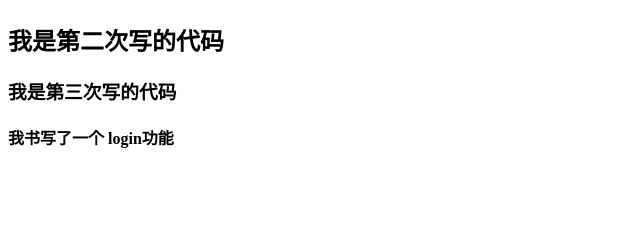
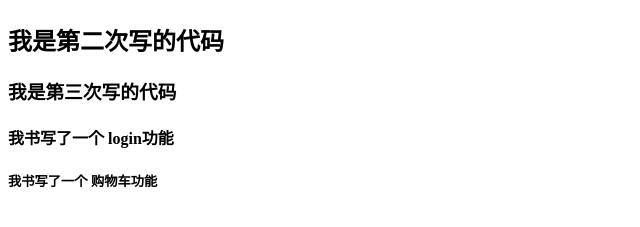
Before and after one commit to jiangpengjjpp/text1906, a plain HTML site: page index.html in a window 1280 px wide. Shown: the part 67-294 px from the top of the page, without its empty margins (0-640 px from the left). Drawn offline with Linux system fonts and the light colour scheme.

Commit message:
书写购物车功能

```diff
--- a/index.html
+++ b/index.html
@@ -11,6 +11,8 @@
     <h2>我是第二次写的代码</h2>
     <h3>我是第三次写的代码</h3>
     <h4>我书写了一个 login功能</h4>
+    <h5>我书写了一个 购物车功能</h5>
+
 
 </body>
 </html>
```
